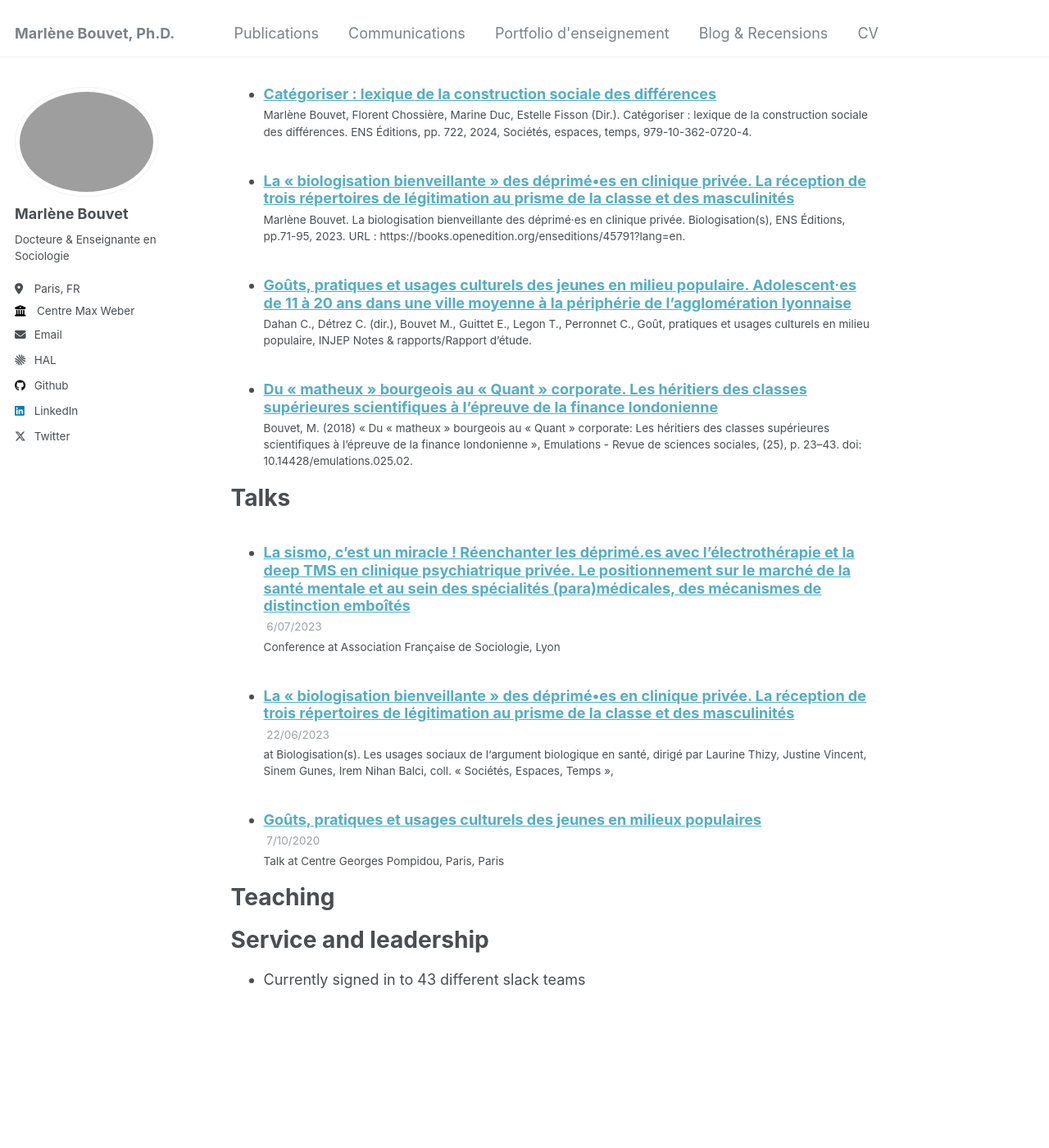
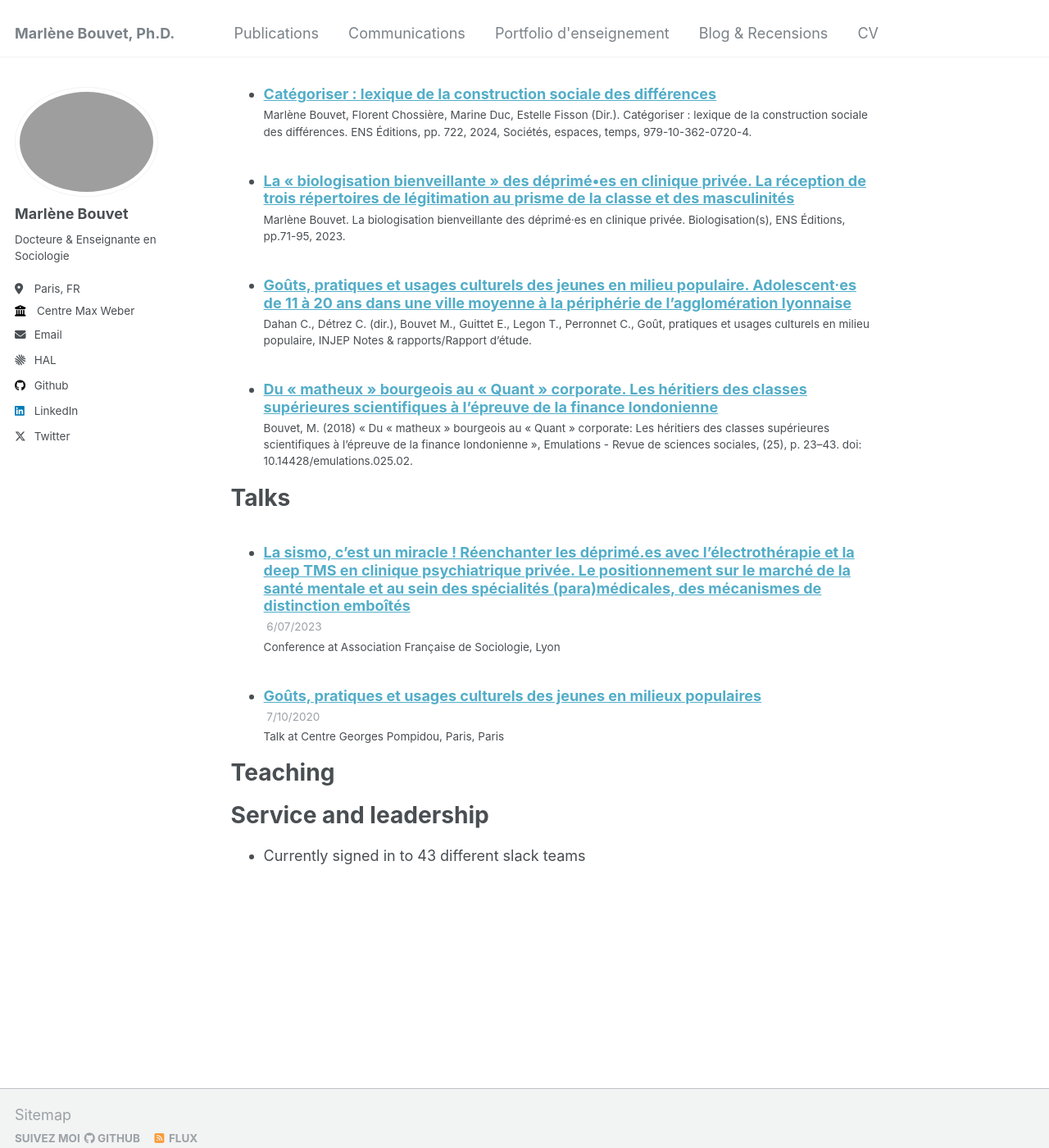
Before and after one commit to marlenebouvet/marlenebouvet.fr, a Jekyll site: the page built from _pages/cv.md, in a window 1280 px wide and 1400 px high, scrolled down 1055 px. Shown: the whole window at 82% size. Built offline with Jekyll 4.4.1, drawn with Linux system fonts in a browser that asks for light colours; some web fonts are replaced.

Commit message:
biol removal

```diff
--- a/_publications/biologisation.md
+++ b/_publications/biologisation.md
@@ -9,6 +9,6 @@ venue: "Biologisation(s). Les usages sociaux de l‘argument biologique en sant
 date: 2023-06-22
 excerpt: ""
 
-citation: 'Marlène Bouvet. La biologisation bienveillante des déprimé·es en clinique privée. Biologisation(s), ENS Éditions, pp.71-95, 2023. URL : https://books.openedition.org/enseditions/45791?lang=en.'
+citation: 'Marlène Bouvet. La biologisation bienveillante des déprimé·es en clinique privée. Biologisation(s), ENS Éditions, pp.71-95, 2023.'
 
 ---
--- a/_talks/afs-2023.md
+++ /dev/null
@@ -1,18 +0,0 @@
----
-title: "La « biologisation bienveillante » des déprimé•es en clinique privée. La réception de trois répertoires de légitimation au prisme de la classe et des masculinités"
-collection: publications
-category: articles
-permalink: /publication/biologisation
-
-authors: "Marlène Bouvet"
-venue: "Biologisation(s). Les usages sociaux de l‘argument biologique en santé, dirigé par Laurine Thizy, Justine Vincent, Sinem Gunes, Irem Nihan Balci, coll. « Sociétés, Espaces, Temps »"
-date: 2023-06-22
-excerpt: ""
-
-citation: 'Marlène Bouvet. La «&nbsp;biologisation bienveillante&nbsp;» des déprimé·es en clinique privée. Biologisation(s), ENS Éditions, pp.71-95, 2023.'
-
-paperurl: 'https://books.openedition.org/enseditions/45791?lang=en'
----
-
-citation: 'Marlène Bouvet. La «&nbsp;biologisation bienveillante&nbsp;» des déprimé·es en clinique privée. Biologisation(s), ENS Éditions, pp.71-95, 2023.'
----
```
